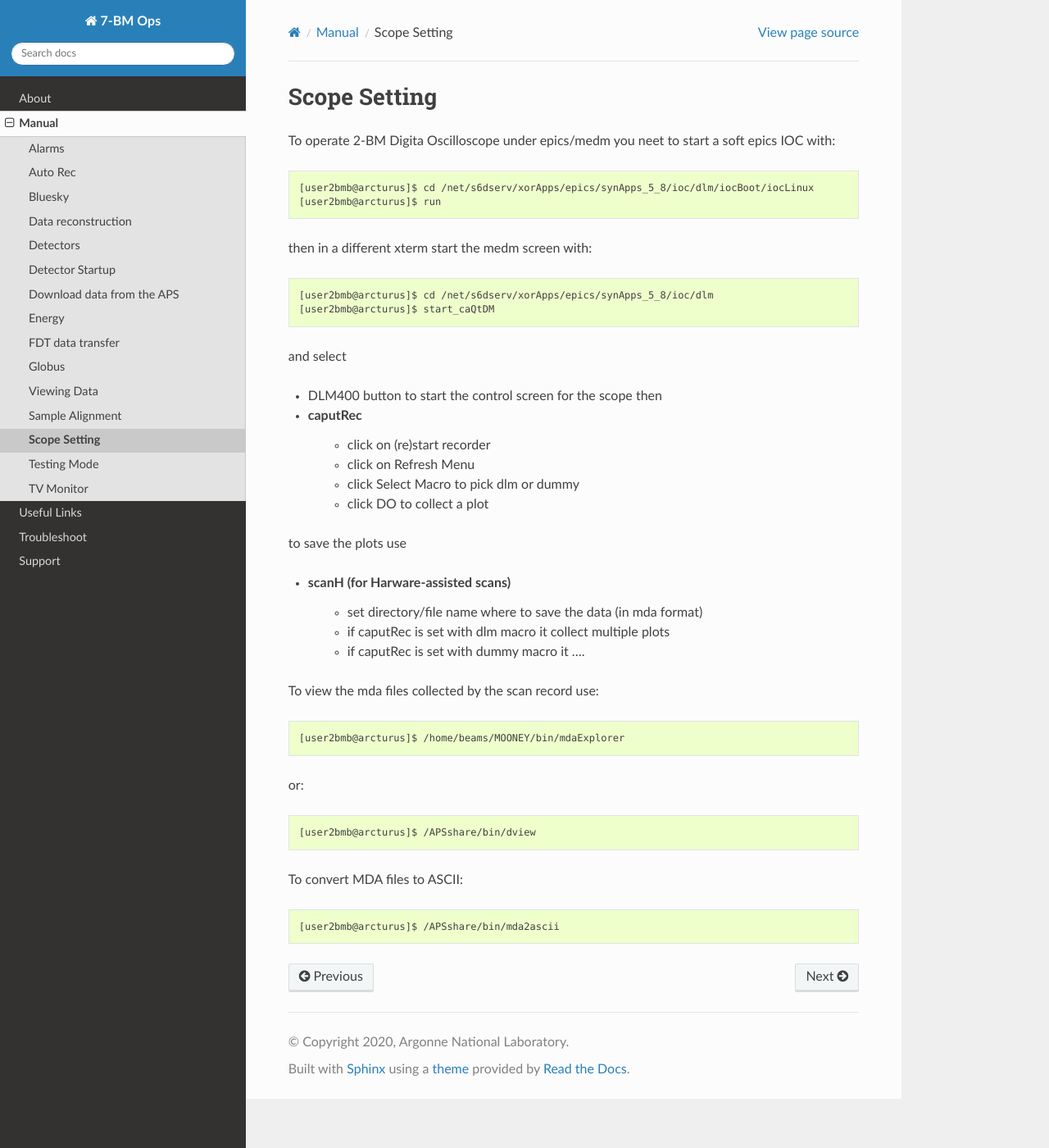
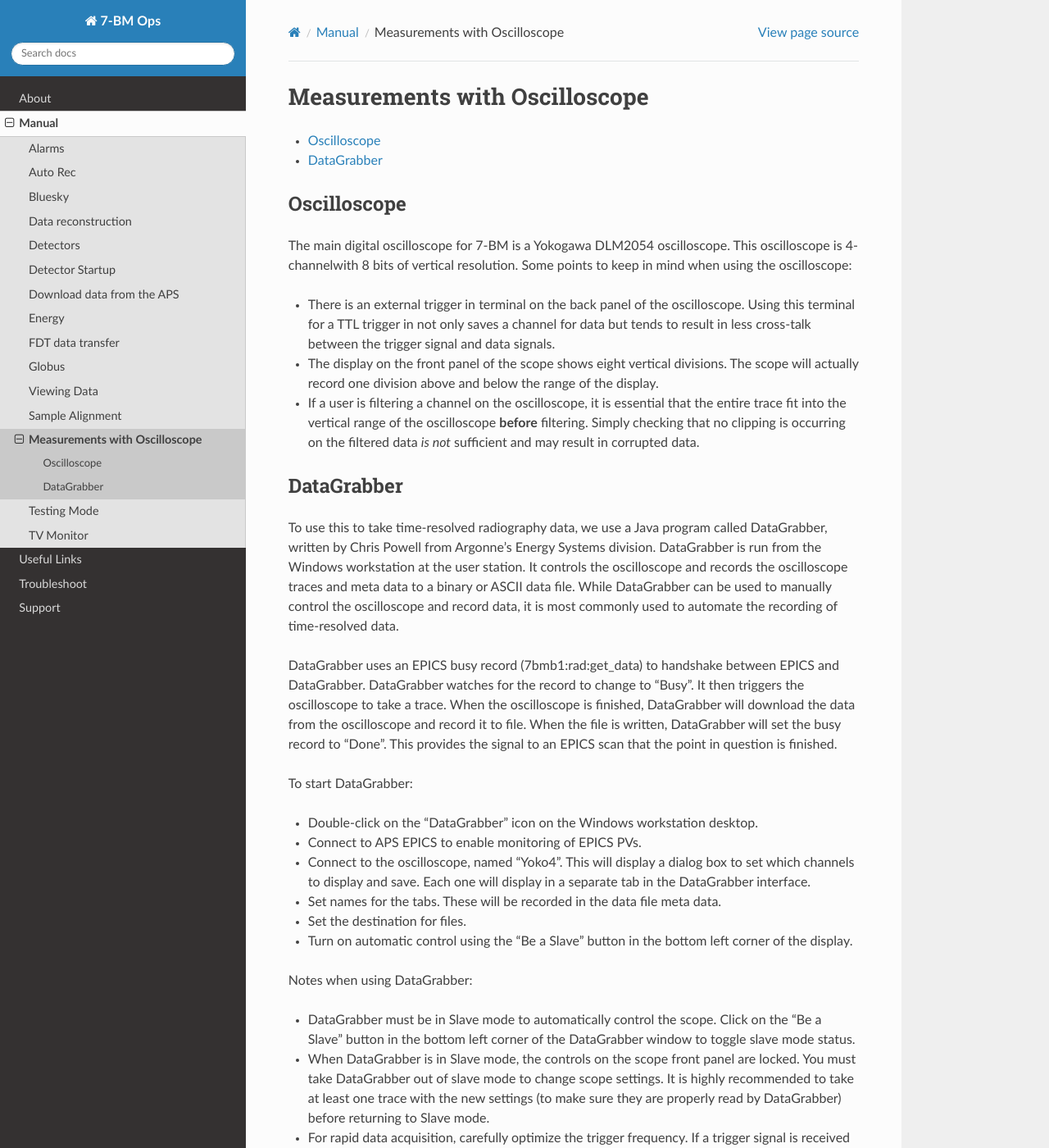
Before and after one commit to xray-imaging/7bm-docs, a Sphinx documentation site: the page built from docs/source/manual/item_013.rst, in a window 1280 px wide and 1400 px high. Shown: the whole window at 82% size. Built offline with Sphinx 7.4.7 and the Read the Docs theme 2.0.0, drawn with Linux system fonts in a browser that asks for light colours; some of the changed text lies outside the part shown.

Commit message:
Add information on the scope and DataGrabber.

```diff
--- a/docs/source/manual/item_011.rst
+++ b/docs/source/manual/item_011.rst
@@ -8,7 +8,7 @@ To view the images from cameras at the beamline, use ImageJ with the EPICS ADVie
 
 To open the ADViewer plugin, in ImageJ, go to Plugins -> EPICS_areaDetector -> EPICS AD Viewer.  If you have the correct camera IOC name in the PVPrefix field of the viewer window that pops up, the camera IOC is running.  Click the Start button to start displaying images.  Note that no images will be displayed until the camera starts streaming images.
 
-Tomography projection data is stored in `Data Exchange <https://dxfile.readthedocs.io/en/latest/source/xraytomo.html>`_ format, which is based on HDF5 format.  The easiest way to view these data, including metadata, is to use `hdfview <https://support.hdfgroup.org/products/java/hdfview>`.  To open hdfview, select HDFView from the Tools menu on the bottom of the 7-BM-B control screen.
+Tomography projection data is stored in `Data Exchange <https://dxfile.readthedocs.io/en/latest/source/xraytomo.html>`_ format, which is based on HDF5 format.  The easiest way to view these data, including metadata, is to use `hdfview <https://support.hdfgroup.org/products/java/hdfview>`_.  To open hdfview, select HDFView from the Tools menu on the bottom of the 7-BM-B control screen.
 
 Tomography reconstruction data are typically stored as TIFF stacks.  To view these, ImageJ is the easiest choice.  Try using File -> Import -> Image Sequence to load the data.  Keep in mind that large datasets may take considerable time to load.
 
--- a/docs/source/manual/item_013.rst
+++ b/docs/source/manual/item_013.rst
@@ -1,44 +1,45 @@
-Scope Setting
-=============
+Measurements with Oscilloscope
+================================
 
 .. contents::
    :local:
 
-To operate 2-BM Digita Oscilloscope under epics/medm you neet to start a soft epics IOC with::
+Oscilloscope
+----------------
 
-    [user2bmb@arcturus]$ cd /net/s6dserv/xorApps/epics/synApps_5_8/ioc/dlm/iocBoot/iocLinux
-    [user2bmb@arcturus]$ run
+The main digital oscilloscope for 7-BM is a Yokogawa DLM2054 oscilloscope.  This oscilloscope is 4-channelwith 8 bits of vertical resolution.  Some points to keep in mind when using the oscilloscope:
 
-then in a different xterm start the medm screen with::
+* There is an external trigger in terminal on the back panel of the oscilloscope.  Using this terminal for a TTL trigger in not only saves a channel for data but tends to result in less cross-talk between the trigger signal and data signals.
 
-    [user2bmb@arcturus]$ cd /net/s6dserv/xorApps/epics/synApps_5_8/ioc/dlm
-    [user2bmb@arcturus]$ start_caQtDM
+* The display on the front panel of the scope shows eight vertical divisions.  The scope will actually record one division above and below the range of the display.
 
-and select
+* If a user is filtering a channel on the oscilloscope, it is essential that the entire trace fit into the vertical range of the oscilloscope **before** filtering.  Simply checking that no clipping is occurring on the filtered data *is not* sufficient and may result in corrupted data.
 
-- DLM400 button to start the control screen for the scope then
-- caputRec
-    - click on (re)start recorder
-    - click on Refresh Menu
-    - click Select Macro to pick dlm or dummy
-    - click DO to collect a plot
+DataGrabber
+---------------
 
-to save the plots use
+To use this to take time-resolved radiography data, we use a Java program called DataGrabber, written by Chris Powell from Argonne's Energy Systems division.  DataGrabber is run from the Windows workstation at the user station.  It controls the oscilloscope and records the oscilloscope traces and meta data to a binary or ASCII data file.  While DataGrabber can be used to manually control the oscilloscope and record data, it is most commonly used to automate the recording of time-resolved data.
 
-- scanH (for Harware-assisted scans)
-    - set directory/file name where to save the data (in mda format)
-    - if caputRec is set with dlm macro it collect multiple plots
-    - if caputRec is set with dummy macro it ....
+DataGrabber uses an EPICS busy record (7bmb1:rad:get_data) to handshake between EPICS and DataGrabber.  DataGrabber watches for the record to change to "Busy".  It then triggers the oscilloscope to take a trace.  When the oscilloscope is finished, DataGrabber will download the data from the oscilloscope and record it to file.  When the file is written, DataGrabber will set the busy record to "Done".  This provides the signal to an EPICS scan that the point in question is finished.
 
+To start DataGrabber:
 
-To view the mda files collected by the scan record use::
+* Double-click on the "DataGrabber" icon on the Windows workstation desktop.
 
-    [user2bmb@arcturus]$ /home/beams/MOONEY/bin/mdaExplorer
+* Connect to APS EPICS to enable monitoring of EPICS PVs.
 
-or::
+* Connect to the oscilloscope, named "Yoko4".  This will display a dialog box to set which channels to display and save.  Each one will display in a separate tab in the DataGrabber interface.
 
-    [user2bmb@arcturus]$ /APSshare/bin/dview
+* Set names for the tabs.  These will be recorded in the data file meta data.
 
-To convert MDA files to ASCII::
+* Set the destination for files.
 
-    [user2bmb@arcturus]$ /APSshare/bin/mda2ascii
+* Turn on automatic control using the "Be a Slave" button in the bottom left corner of the display.
+
+Notes when using DataGrabber:
+
+* DataGrabber must be in Slave mode to automatically control the scope.  Click on the "Be a Slave" button in the bottom left corner of the DataGrabber window to toggle slave mode status.
+
+* When DataGrabber is in Slave mode, the controls on the scope front panel are locked.  You must take DataGrabber out of slave mode to change scope settings.  It is highly recommended to take at least one trace with the new settings (to make sure they are properly read by DataGrabber) before returning to Slave mode.
+
+* For rapid data acquisition, carefully optimize the trigger frequency.  If a trigger signal is received by the oscilloscope while it is transferring data, it will be ignored.  Thus, a slower repetition rate where the scope triggers on every trigger can at times be faster than using a faster repetition rate where the scope only records every other trigger.
--- a/docs/source/troubleshoot/item_002.rst
+++ b/docs/source/troubleshoot/item_002.rst
@@ -1,6 +1,8 @@
-==============================================
 Signal levels for PIN diode are zero
 =============================================
 
 
+.. contents::
+   :local:
+
 A common cause of this problem (other than the shutter being closed, of course!) is the coupling on the preamplifiers for the detectors.  The Femto preamplifiers for the PIN diode and BIM can be set to either AC or DC coupling.  They are automatically set to AC coupling when the 7bmb1 IOC is rebooted.  To reset the coupling, go to Preamps in the 7-BM-B control screen, open the amplifiers, and toggle the coupling from DC to AC, then back to DC.
```
